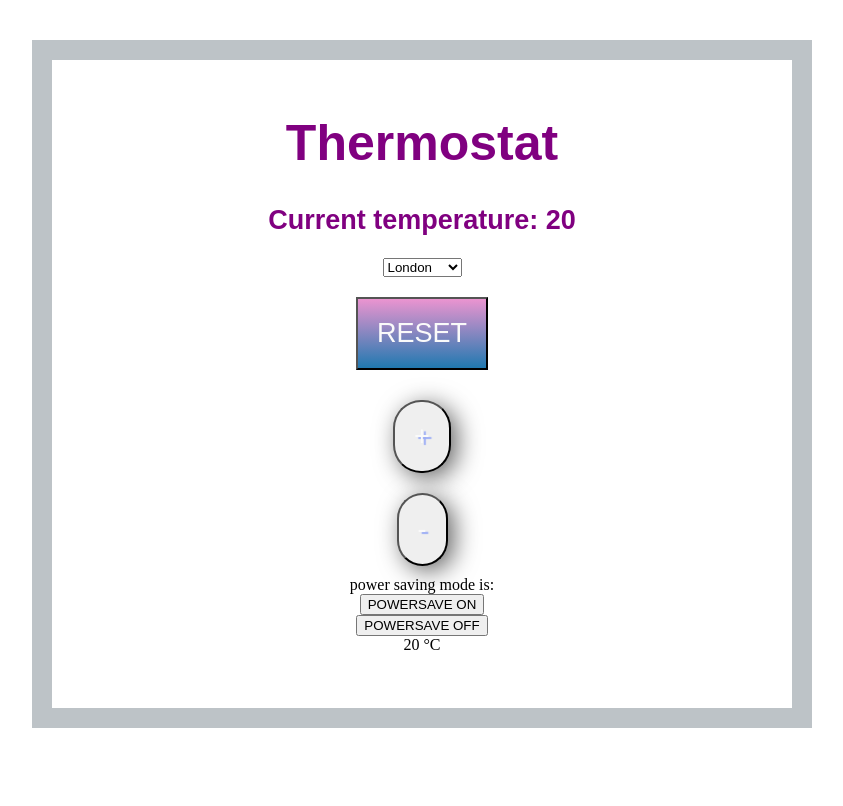
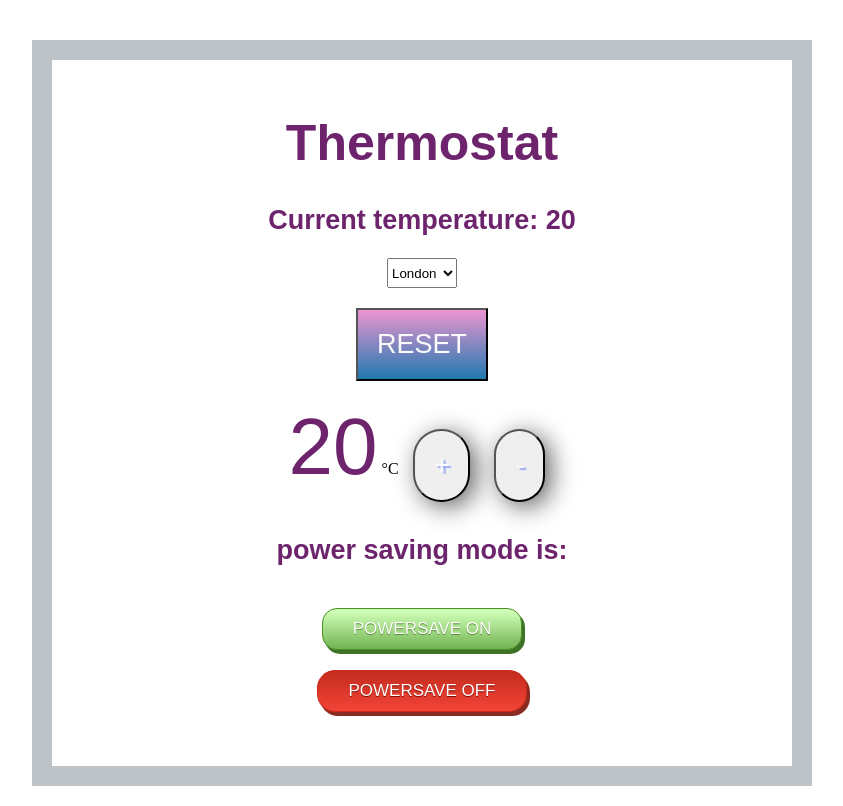
Before and after one commit to mmar8/thermostat, a plain HTML site: page index.html in a window 1280 px wide. Shown: the whole page, without its empty margins (218-1061 px from the left). Drawn offline with Linux system fonts and the light colour scheme.

Commit message:
more css

```diff
--- a/index.html
+++ b/index.html
@@ -23,12 +23,14 @@
     </select>
   </section>
   <div><button id="temperature-reset">RESET</button></div>
-  <div><button id="temperature-up">+</button></div>
-  <div><button id="temperature-down">-</button></div>
-  power saving mode is: <span id="power-saving-status"></span>
+  <div><span id="temperature">CURRENT TEMPERATURE</span><span> &#176;C</span>
+        <button id="temperature-up">+</button>
+        <button id="temperature-down">-</button>
+  </div>
+  <h2>power saving mode is: </h2> <span id="power-saving-status"></span>
   <div><button id="powersaving-on">POWERSAVE ON</button></div>
   <div><button id="powersaving-off">POWERSAVE OFF</button></div>
-  <div><span id="temperature">CURRENT TEMPERATURE</span><span> &#176;C</span></div>
+
   <div><h1 id="usage"></h1></div>
 </body>
 </html>
--- a/style.css
+++ b/style.css
@@ -12,13 +12,13 @@ body {
 
 h1 {
   font-family: Arial;
-  color: purple;
+  color: rgb(109, 36, 109);
   font-size: 50px;
 }
 
 h2 {
   font-family: Arial;
-  color: purple;
+  color: rgb(109, 36, 109);
   font-size: 27px;
 }
 
@@ -69,3 +69,71 @@ font-family: Arial;
   text-decoration: none;
   margin: 10px;
 }
+
+#current-city {
+  width: 70px;
+  height: 30px;
+}
+
+#temperature {
+  font-family: Arial;
+  color: rgb(109, 36, 109);
+  font-size: 80px;
+  left: 100px;
+
+}
+
+#powersaving-on {
+	-moz-box-shadow: 3px 4px 0px 0px #3e7327;
+	-webkit-box-shadow: 3px 4px 0px 0px #3e7327;
+	box-shadow: 3px 4px 0px 0px #3e7327;
+	background:-webkit-gradient(linear, left top, left bottom, color-stop(0.05, #d0ffb8), color-stop(1, #72b352));
+	background:-moz-linear-gradient(top, #d0ffb8 5%, #72b352 100%);
+	background:-webkit-linear-gradient(top, #d0ffb8 5%, #72b352 100%);
+	background:-o-linear-gradient(top, #d0ffb8 5%, #72b352 100%);
+	background:-ms-linear-gradient(top, #d0ffb8 5%, #72b352 100%);
+	background:linear-gradient(to bottom, #d0ffb8 5%, #72b352 100%);
+	filter:progid:DXImageTransform.Microsoft.gradient(startColorstr='#d0ffb8', endColorstr='#72b352',GradientType=0);
+	background-color:#d0ffb8;
+	-moz-border-radius:15px;
+	-webkit-border-radius:15px;
+	border-radius:15px;
+	border:1px solid #4b8f29;
+	display:inline-block;
+	cursor:pointer;
+	color:#ffffff;
+	font-family:Arial;
+	font-size:17px;
+	padding:10px 30px;
+	text-decoration:none;
+  text-shadow:0px 1px 0px #5b8a3c;
+  margin-top: 20px;
+}
+
+
+#powersaving-off {
+    -moz-box-shadow: 3px 4px 0px 0px #8a2a21;
+    -webkit-box-shadow: 3px 4px 0px 0px #8a2a21;
+    box-shadow: 3px 4px 0px 0px #8a2a21;
+    background:-webkit-gradient(linear, left top, left bottom, color-stop(0.05, #c62d1f), color-stop(1, #f24437));
+    background:-moz-linear-gradient(top, #c62d1f 5%, #f24437 100%);
+    background:-webkit-linear-gradient(top, #c62d1f 5%, #f24437 100%);
+    background:-o-linear-gradient(top, #c62d1f 5%, #f24437 100%);
+    background:-ms-linear-gradient(top, #c62d1f 5%, #f24437 100%);
+    background:linear-gradient(to bottom, #c62d1f 5%, #f24437 100%);
+    filter:progid:DXImageTransform.Microsoft.gradient(startColorstr='#c62d1f', endColorstr='#f24437',GradientType=0);
+    background-color:#c62d1f;
+    -moz-border-radius:18px;
+    -webkit-border-radius:18px;
+    border-radius:18px;
+    border:1px solid #d02718;
+    display:inline-block;
+    cursor:pointer;
+    color:#ffffff;
+    font-family:Arial;
+    font-size:17px;
+    padding:10px 30px;
+    text-decoration:none;
+    text-shadow:0px 1px 0px #810e05;
+    margin-top: 20px;
+}
```
